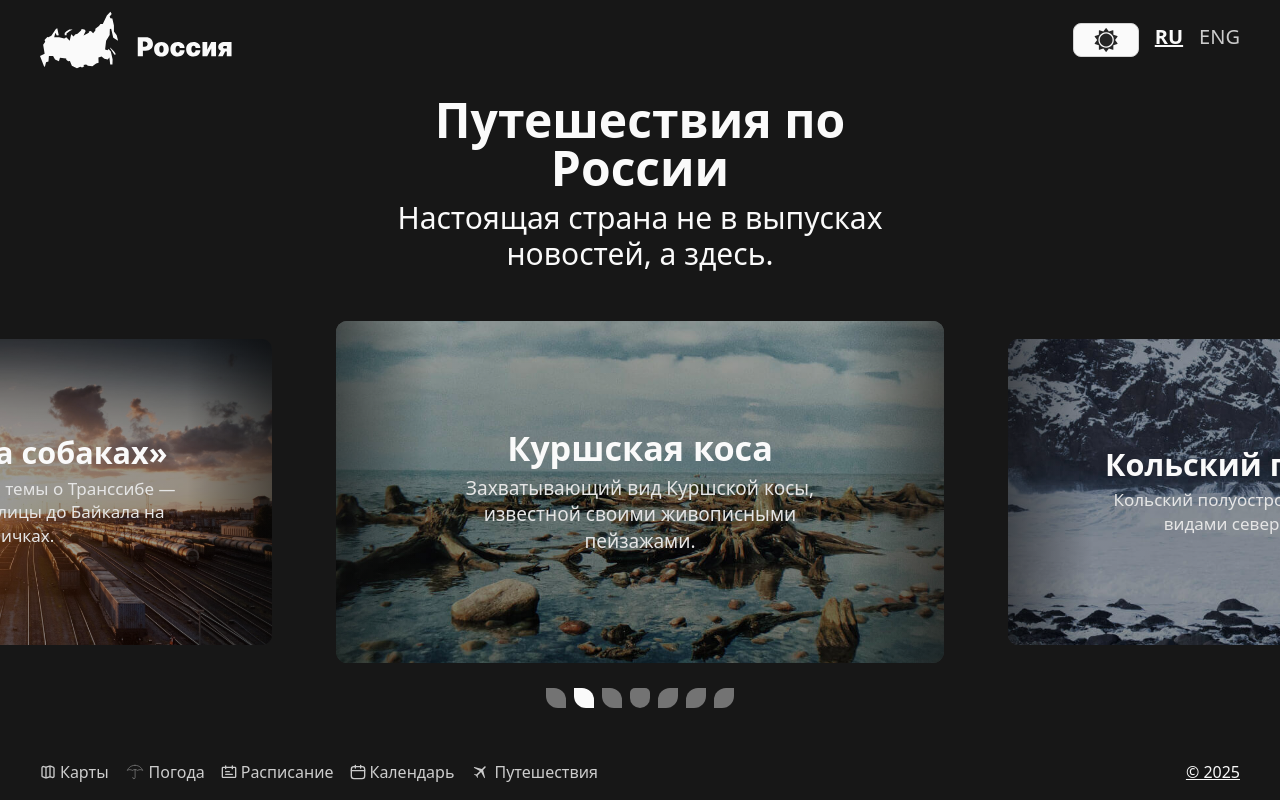
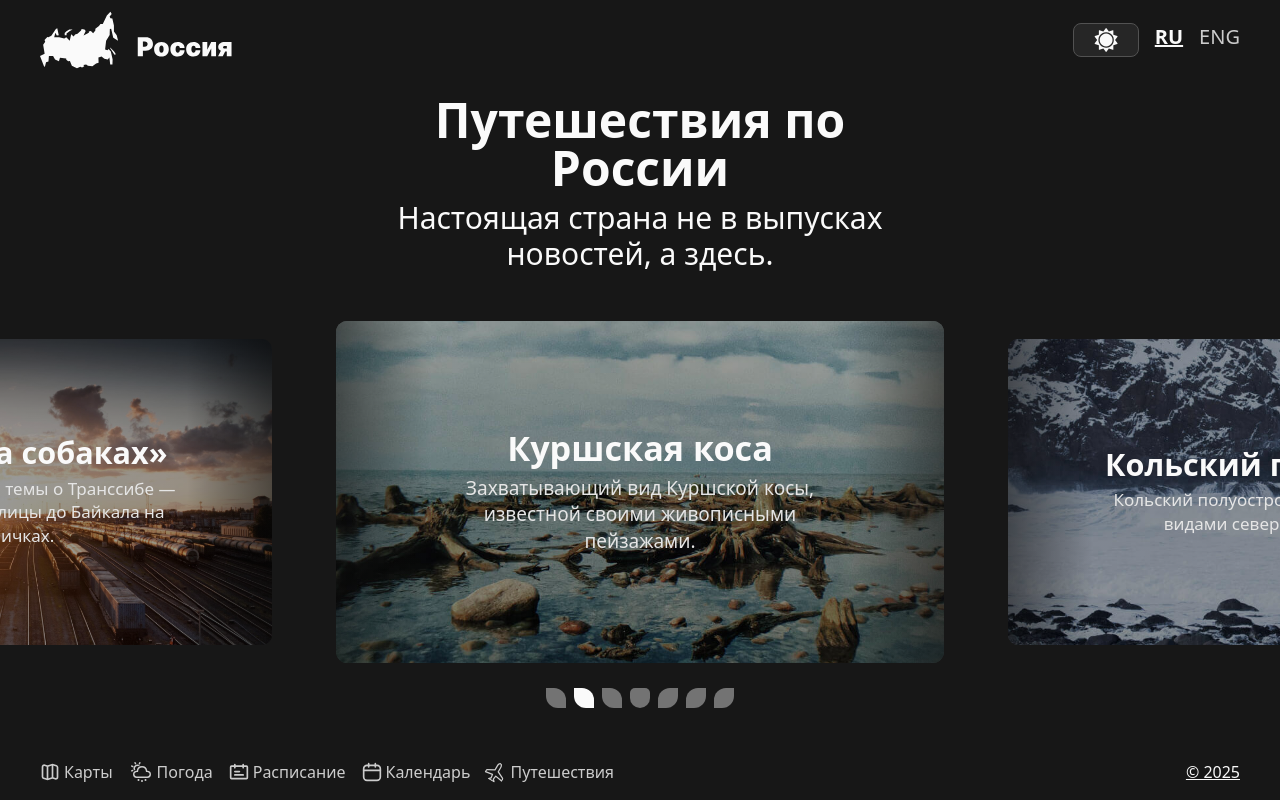
Before and after one commit to MoeTomatoki/github-pages-project, a React (Vite) app: page / in a window 1280 px wide. Built offline with nearby package versions, Linux system fonts and the light colour scheme; data requests are answered from the project's data file.

Commit message:
поменял стили кнопок и заменил некотороые svg иконки

```diff
--- a/src/shared/icons/moon-icon.tsx
+++ b/src/shared/icons/moon-icon.tsx
@@ -1,7 +1,9 @@
-export default function MoonIcon({ className = "", currentColor = "currentColor"}: { className?: string, currentColor?: string }) {
+export default function MoonIcon({ className = "", currentColor = "currentColor" }: { className?: string, currentColor?: string }) {
     return (
-        <svg xmlns="http://www.w3.org/2000/svg" width="200" height="200" viewBox="0 0 15 15" className={className === undefined ? "": className}>
-            <path fill={currentColor} fill-rule="evenodd" d="M2.9.5a.4.4 0 0 0-.8 0v.6h-.6a.4.4 0 1 0 0 .8h.6v.6a.4.4 0 1 0 .8 0v-.6h.6a.4.4 0 0 0 0-.8h-.6V.5Zm3 3a.4.4 0 1 0-.8 0v.6h-.6a.4.4 0 1 0 0 .8h.6v.6a.4.4 0 1 0 .8 0v-.6h.6a.4.4 0 0 0 0-.8h-.6v-.6Zm-4 3a.4.4 0 1 0-.8 0v.6H.5a.4.4 0 1 0 0 .8h.6v.6a.4.4 0 0 0 .8 0v-.6h.6a.4.4 0 0 0 0-.8h-.6v-.6ZM8.544.982l-.298-.04c-.213-.024-.34.224-.217.4A6.57 6.57 0 0 1 9.203 5.1a6.602 6.602 0 0 1-6.243 6.59c-.214.012-.333.264-.183.417a6.8 6.8 0 0 0 .21.206l.072.066l.26.226l.188.148l.121.09l.187.131l.176.115c.12.076.244.149.37.217l.264.135l.26.12l.303.122l.244.086a6.568 6.568 0 0 0 1.103.26l.317.04l.267.02a6.6 6.6 0 0 0 6.943-7.328l-.037-.277a6.557 6.557 0 0 0-.384-1.415l-.113-.268l-.077-.166l-.074-.148a6.602 6.602 0 0 0-.546-.883l-.153-.2l-.199-.24l-.163-.18l-.12-.124l-.16-.158l-.223-.2l-.32-.26l-.245-.177l-.292-.19l-.321-.186l-.328-.165l-.113-.052l-.24-.101l-.276-.104l-.252-.082l-.325-.09l-.265-.06l-.292-.053Zm1.86 4.318a7.578 7.578 0 0 0-.572-2.894a5.601 5.601 0 1 1-4.748 10.146a7.61 7.61 0 0 0 3.66-2.51a.749.749 0 0 0 1.355-.442a.75.75 0 0 0-.584-.732c.062-.116.122-.235.178-.355A1.25 1.25 0 1 0 10.35 6.2c.034-.295.052-.595.052-.9Z" clip-rule="evenodd" />
+        <svg xmlns="http://www.w3.org/2000/svg" width="16" height="16" viewBox="0 0 16 16" className={className === undefined ? "" : className}>
+            <g fill={currentColor}>
+                <path d="M6 .278a.77.77 0 0 1 .08.858a7.2 7.2 0 0 0-.878 3.46c0 4.021 3.278 7.277 7.318 7.277q.792-.001 1.533-.16a.79.79 0 0 1 .81.316a.73.73 0 0 1-.031.893A8.35 8.35 0 0 1 8.344 16C3.734 16 0 12.286 0 7.71C0 4.266 2.114 1.312 5.124.06A.75.75 0 0 1 6 .278" /><path d="M10.794 3.148a.217.217 0 0 1 .412 0l.387 1.162c.173.518.579.924 1.097 1.097l1.162.387a.217.217 0 0 1 0 .412l-1.162.387a1.73 1.73 0 0 0-1.097 1.097l-.387 1.162a.217.217 0 0 1-.412 0l-.387-1.162A1.73 1.73 0 0 0 9.31 6.593l-1.162-.387a.217.217 0 0 1 0-.412l1.162-.387a1.73 1.73 0 0 0 1.097-1.097zM13.863.099a.145.145 0 0 1 .274 0l.258.774c.115.346.386.617.732.732l.774.258a.145.145 0 0 1 0 .274l-.774.258a1.16 1.16 0 0 0-.732.732l-.258.774a.145.145 0 0 1-.274 0l-.258-.774a1.16 1.16 0 0 0-.732-.732l-.774-.258a.145.145 0 0 1 0-.274l.774-.258c.346-.115.617-.386.732-.732z" />
+            </g>
         </svg>
     )
 }
--- a/src/shared/icons/travel-icon.tsx
+++ b/src/shared/icons/travel-icon.tsx
@@ -2,8 +2,8 @@ import clsx from "clsx";
 
 export default function TravelIcon({ className = "", currentColor = "currentColor" }: { className?: string, currentColor?: string }) {
     return (
-        <svg xmlns="http://www.w3.org/2000/svg" width="24" height="24" viewBox="0 0 24 24" className={clsx(className === undefined ? "" : className, "dark:text-neutral-800")}>
-            <path fill={currentColor} d="M7.446 16.554L4.823 15.13l.589-.589l2.326.35l4.15-4.15l-7.357-3.98l.746-.766l9.05 2.296L17.27 5.34q.29-.29.688-.29t.687.29t.29.698t-.29.697l-2.92 2.957l2.278 9.031l-.746.765l-4-7.357l-4.112 4.111l.33 2.346l-.607.608z" />
+        <svg xmlns="http://www.w3.org/2000/svg" width="16" height="16" viewBox="0 0 16 16" transform="rotate(30)" className={clsx(className === undefined ? "" : className, "dark:text-neutral-800")}>
+            <path fill={currentColor} d="M6.428 1.151C6.708.591 7.213 0 8 0s1.292.592 1.572 1.151C9.861 1.73 10 2.431 10 3v3.691l5.17 2.585a1.5 1.5 0 0 1 .83 1.342V12a.5.5 0 0 1-.582.493l-5.507-.918l-.375 2.253l1.318 1.318A.5.5 0 0 1 10.5 16h-5a.5.5 0 0 1-.354-.854l1.319-1.318l-.376-2.253l-5.507.918A.5.5 0 0 1 0 12v-1.382a1.5 1.5 0 0 1 .83-1.342L6 6.691V3c0-.568.14-1.271.428-1.849m.894.448C7.111 2.02 7 2.569 7 3v4a.5.5 0 0 1-.276.447l-5.448 2.724a.5.5 0 0 0-.276.447v.792l5.418-.903a.5.5 0 0 1 .575.41l.5 3a.5.5 0 0 1-.14.437L6.708 15h2.586l-.647-.646a.5.5 0 0 1-.14-.436l.5-3a.5.5 0 0 1 .576-.411L15 11.41v-.792a.5.5 0 0 0-.276-.447L9.276 7.447A.5.5 0 0 1 9 7V3c0-.432-.11-.979-.322-1.401C8.458 1.159 8.213 1 8 1s-.458.158-.678.599" />
         </svg>
     )
 }
--- a/src/shared/icons/weather-icon.tsx
+++ b/src/shared/icons/weather-icon.tsx
@@ -2,9 +2,8 @@ import clsx from "clsx";
 
 export default function WeatherIcon({ className = "", currentColor = "currentColor" }: { className?: string, currentColor?: string }) {
     return (
-        <svg xmlns="http://www.w3.org/2000/svg" width="48" height="48" viewBox="0 0 48 48" className={clsx(className === undefined ? "" : className, "dark:text-neutral-800")}>
-            <path fill="none" stroke={currentColor} strokeLinecap="round" strokeLinejoin="round" d="M24 7.873c-12.514 0-17.428 9.694-18.5 12.33c3.845-2.559 8.543-2.426 12.062 0c3.845-2.559 9.357-2.426 12.876 0c3.52-2.426 8.217-2.559 12.062 0c-1.072-2.636-5.986-12.33-18.5-12.33" />
-            <path fill="none" stroke={currentColor} strokeLinecap="round" strokeLinejoin="round" d="M18.455 37.224a2.904 2.904 0 0 0 5.808 0V18.336" />
+        <svg xmlns="http://www.w3.org/2000/svg" width="24" height="24" viewBox="0 0 24 24" className={clsx(className === undefined ? "" : className, "dark:text-neutral-800")}>
+            <path fill={currentColor} d="M13 20a1 1 0 1 1 0 2a1 1 0 0 1 0-2m-3.5-1a1 1 0 1 1 0 2a1 1 0 0 1 0-2m7 0a1 1 0 1 1 0 2a1 1 0 0 1 0-2M13.002 6.009c3.168 0 4.966 2.097 5.227 4.63h.08a3.687 3.687 0 0 1 3.692 3.683a3.687 3.687 0 0 1-3.692 3.682H7.694a3.687 3.687 0 0 1-3.692-3.682a3.687 3.687 0 0 1 3.692-3.683h.08c.263-2.55 2.06-4.63 5.228-4.63m0 1.497c-2.072 0-3.877 1.634-3.877 3.89c0 .357-.319.638-.684.638h-.69c-1.262 0-2.284 1-2.284 2.236c0 1.235 1.022 2.236 2.283 2.236h10.503c1.261 0 2.283-1 2.283-2.236c0-1.235-1.022-2.236-2.283-2.236h-.69c-.365 0-.684-.28-.684-.638c0-2.285-1.806-3.89-3.877-3.89m-8.635 2.658a.75.75 0 0 1-.314.935l-.091.045l-.927.384a.75.75 0 0 1-.665-1.34l.091-.046l.927-.384a.75.75 0 0 1 .98.406m6.487-4.833l-.171.058a5.8 5.8 0 0 0-1.46.758A2.442 2.442 0 0 0 6.43 9.814a4.6 4.6 0 0 0-1.367.64a3.942 3.942 0 0 1 5.791-5.122m-7.913.031l.105.035l.926.384a.75.75 0 0 1-.468 1.42l-.106-.034l-.926-.384a.75.75 0 0 1 .469-1.42m3.815-2.986l.045.091l.384.926a.75.75 0 0 1-1.34.666l-.046-.092l-.384-.926a.75.75 0 0 1 1.34-.665m4.353-.319a.75.75 0 0 1 .441.875l-.035.105l-.383.926a.75.75 0 0 1-1.421-.468l.035-.106l.383-.926a.75.75 0 0 1 .98-.406" />
         </svg>
     )
 }
--- a/src/shared/ui/button.tsx
+++ b/src/shared/ui/button.tsx
@@ -13,11 +13,11 @@ export default function ButtonUI({ children, className, onClick, disabled }: But
         <button
             type="button"
             className={clsx(`
-                text-neutral-800 bg-neutral-50 border border-neutral-300
-                focus:outline-none hover:bg-neutral-200 focus:ring-1 focus:ring-neutral-100
-                font-medium rounded-lg text-sm px-5 py-1
-                dark:bg-neutral-800 dark:text-white dark:border-neutral-600 dark:hover:bg-neutral-700
-                dark:hover:border-neutral-600 dark:focus:ring-neutral-700
+                font-medium rounded-lg text-sm px-5 py-1 focus:outline-none focus:ring-2
+                dark:text-neutral-800 dark:bg-neutral-100 border dark:border-neutral-300
+                dark:hover:bg-neutral-200 dark:focus:ring-neutral-200
+                bg-neutral-800 text-neutral-50 border-neutral-600 hover:bg-neutral-700
+                hover:border-neutral-600 focus:ring-neutral-700
             `, className)}
             onClick={onClick}
             disabled={disabled}
--- a/src/widgets/footer/index.tsx
+++ b/src/widgets/footer/index.tsx
@@ -5,16 +5,16 @@ export default function Footer() {
         <footer className="flex flex-col md:flex-row items-center justify-between px-4 md:px-10 py-4 text-neutral-50 dark:text-neutral-800 bg-neutral-900 dark:bg-neutral-50">
             <div className="flex flex-wrap gap-4 justify-center md:justify-start opacity-80 hover:cursor-not-allowed mb-4 md:mb-0">
                 <span className="flex items-center gap-1 text-sm md:text-base hover:opacity-100 transition-opacity">
-                    <MapIcon className="w-4 h-4" /> Карты
+                    <MapIcon className="w-5 h-5" /> Карты
                 </span>
                 <span className="flex items-center gap-1 text-sm md:text-base hover:opacity-100 transition-opacity">
-                    <WeatherIcon className="w-5 h-5" /> Погода
+                    <WeatherIcon className="w-6 h-6" /> Погода
                 </span>
                 <span className="flex items-center gap-1 text-sm md:text-base hover:opacity-100 transition-opacity">
-                    <ScheduleIcon className="w-4 h-4" /> Расписание
+                    <ScheduleIcon className="w-5 h-5" /> Расписание
                 </span>
                 <span className="flex items-center gap-1 text-sm md:text-base hover:opacity-100 transition-opacity">
-                    <CalendarIcon className="w-4 h-4" /> Календарь
+                    <CalendarIcon className="w-5 h-5" /> Календарь
                 </span>
                 <span className="flex items-center gap-1 text-sm md:text-base hover:opacity-100 transition-opacity">
                     <TravelIcon className="w-5 h-5" /> Путешествия
```
